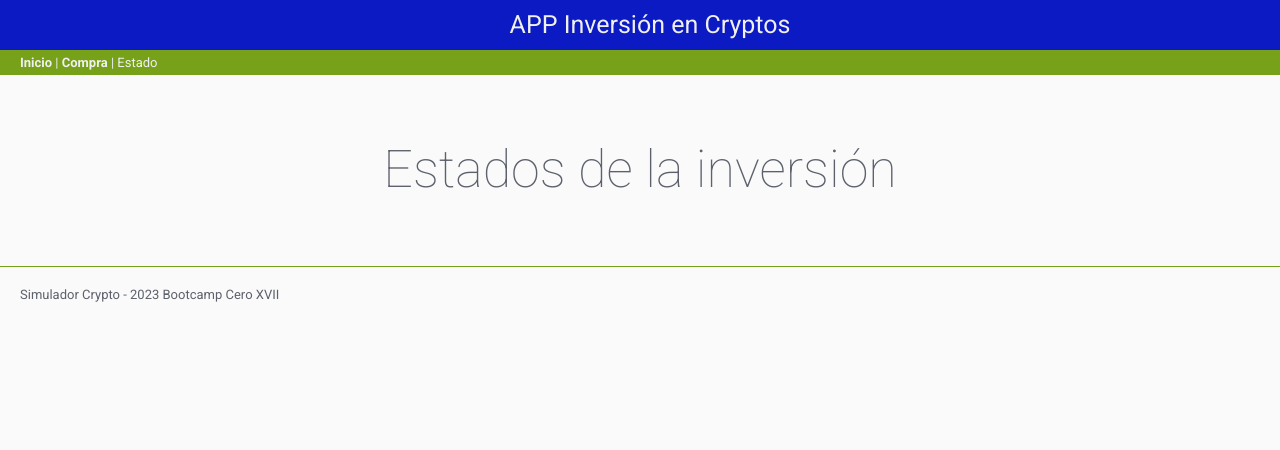
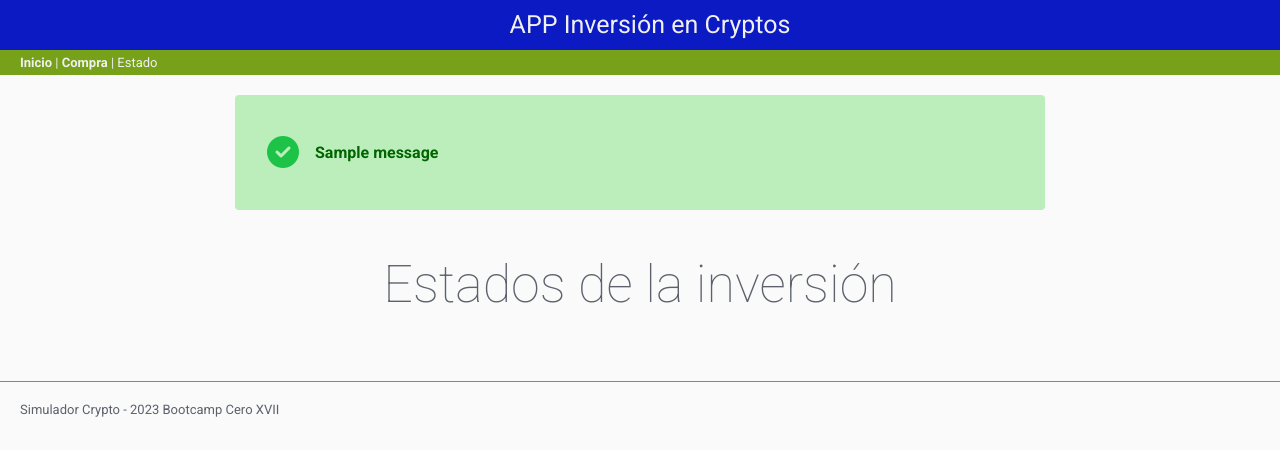
Before and after one commit to Manudies/flask_redu, a Flask app: page /status in a window 1280 px wide. Shown: the top 450 px of the page. Run offline with Flask 3, Linux system fonts and the light colour scheme; one stand-in notice (Sample message) is shown.

Commit message:
feat: Modifico HTML para mostrar mensajes flash

```diff
--- a/simulador_crypto/templates/base.html
+++ b/simulador_crypto/templates/base.html
@@ -18,6 +18,19 @@
     {% include 'components/navbar.html' %}
 
     <main>
+        {% with mensajes = get_flashed_messages() %}
+        {% if mensajes %}
+        <div class="exito-flash">
+            <p><i class="fa-solid fa-circle-check fa-2xl" style="color: #1dc347;"></i></p>
+
+            <div class="mensajes-flash">
+                {% for msg in mensajes %}
+                <p>{{ msg }}</p>
+                {% endfor %}
+            </div>
+        </div>
+        {% endif %}
+        {% endwith %}
 
         {% block page_title%}
         <h1>Movimientos</h1>
--- a/simulador_crypto/views.py
+++ b/simulador_crypto/views.py
@@ -44,7 +44,6 @@
                 moneda = (formulario.moneda_from.data,)
                 he_comprado_crypto = db.consultaCrypto(consulta, moneda)
                 he_vendido_crypto = db.consultaCrypto(consulta2, moneda)
-                print(he_vendido_crypto[0]["IFNULL(sum(cantidad_from), 0)"])
                 valor_moneda = (he_comprado_crypto[0]["IFNULL(sum(cantidad_to), 0)"] -
                                 he_vendido_crypto[0]["IFNULL(sum(cantidad_from), 0)"])
                 # Si no tengo moneda o no tengo suficiente devuelvo un error.
@@ -56,18 +55,13 @@
                     return render_template('compra.html', form=formulario, data=[formulario.moneda_to.data, formulario.moneda_from.data], active_route='compra', errors=errores)
             # Calculo el precio de cambio
             if formulario.calcular.data:
-                # db = DBManager(RUTA)
-                # consulta = 'SELECT moneda_to FROM movimientos'
-                # hay_cryptos = db.consultaSQL(consulta)
-                # print(hay_cryptos)
-                # if hay_cryptos:
                 rate = consultar_cambio(
                     formulario.moneda_from.data, formulario.moneda_to.data)
                 qto = float(rate) * \
                     float(formulario.cantidad_from.data)
                 return render_template('compra.html', form=formulario, data=[rate, qto, formulario.moneda_to.data, formulario.moneda_from.data], active_route='compra')
+                # Si no es calcular es Validar . Guardo en la base de datos
             else:
-                # Pulsar boton validad. Guardo en la base de datos
                 rate = consultar_cambio(
                     formulario.moneda_from.data, formulario.moneda_to.data)
                 qto = float(rate) * \
```
